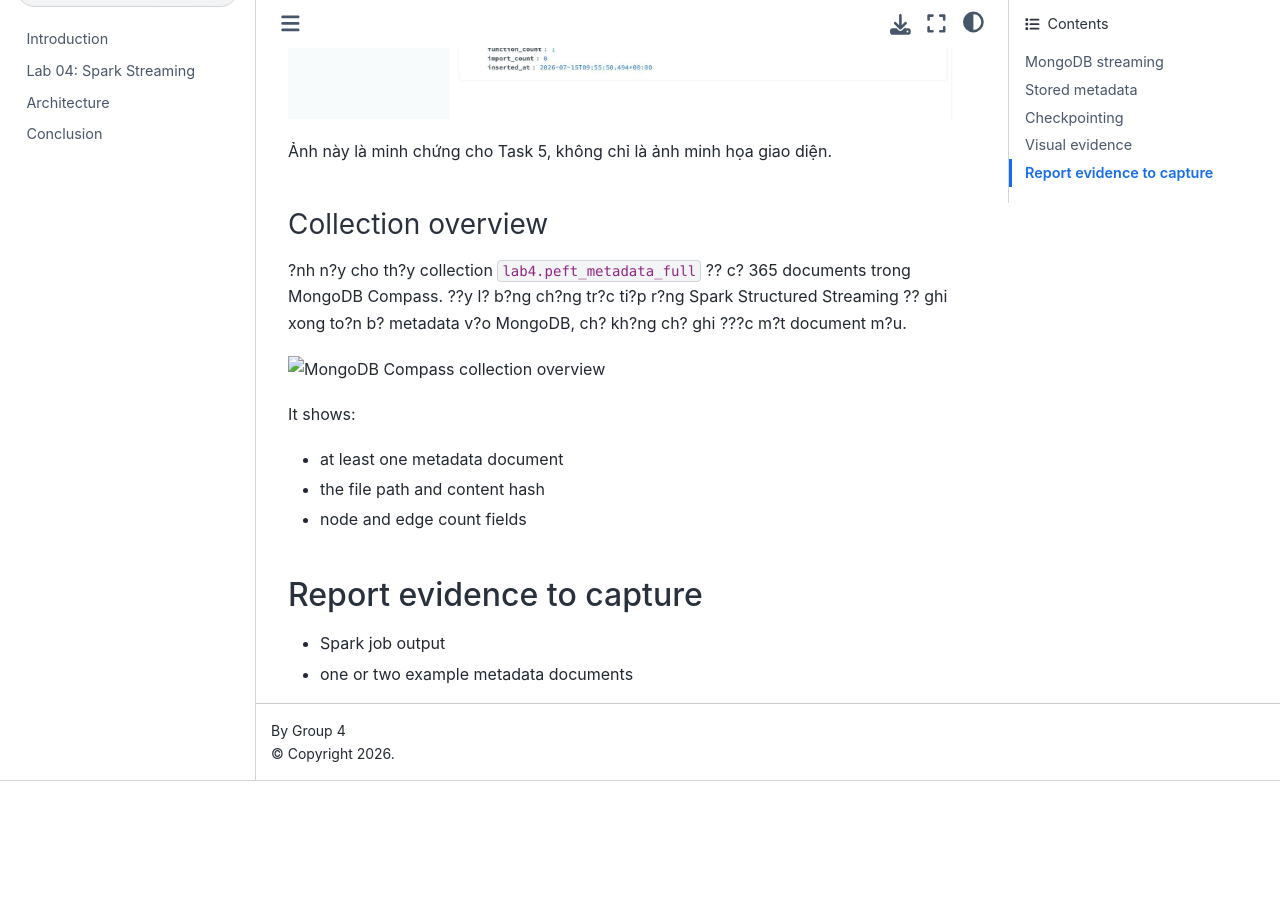
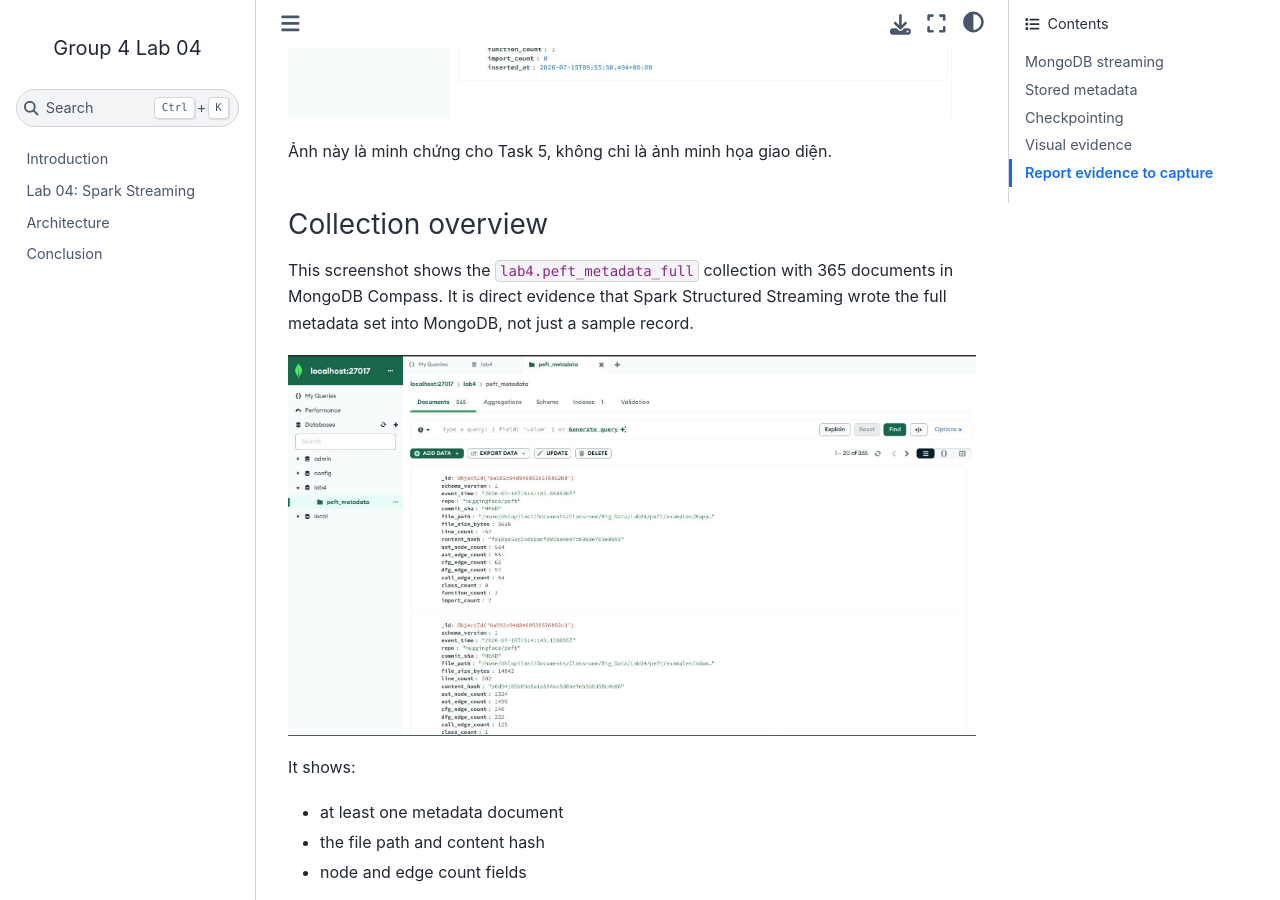
Before and after one commit to hvph-uyen/spark-streaming, a Jupyter Book: the page built from docs/book/task5.md, in a window 1280 px wide and 900 px high, scrolled down 1386 px. Built offline with Jupyter Book 1.0.4 settings and Sphinx 7.4.7 and the Sphinx Book theme 1.1.4, drawn with Linux system fonts in a browser that asks for light colours; before the commit the page ends 2167 px from its top, so only the background shows below that.

Commit message:
Sync report assets and Task 5 text

```diff
--- a/docs/book/task5.md
+++ b/docs/book/task5.md
@@ -37,7 +37,7 @@
 
 ### Collection overview
 
-?nh n?y cho th?y collection `lab4.peft_metadata_full` ?? c? 365 documents trong MongoDB Compass. ??y l? b?ng ch?ng tr?c ti?p r?ng Spark Structured Streaming ?? ghi xong to?n b? metadata v?o MongoDB, ch? kh?ng ch? ghi ???c m?t document m?u.
+This screenshot shows the `lab4.peft_metadata_full` collection with 365 documents in MongoDB Compass. It is direct evidence that Spark Structured Streaming wrote the full metadata set into MongoDB, not just a sample record.
 
 ![MongoDB Compass collection overview](assets/mongo-compass-peft-collection-overview.png)
 
```
Also changed, not shown: assets/mongo-compass-peft-collection-overview.png (deleted), assets/mongo-compass-peft-metadata.jpg (deleted), assets/neo4j-node-count.jpg (deleted), assets/neo4j-relationship-count.jpg (deleted), docs/book/assets/mongo-compass-peft-collection-overview.png (added), docs/book/report.ipynb, report.ipynb.
